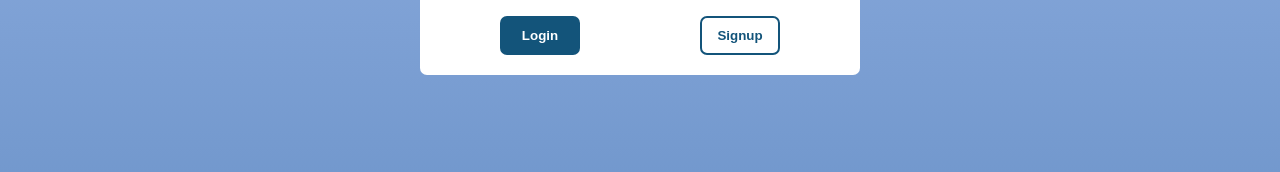
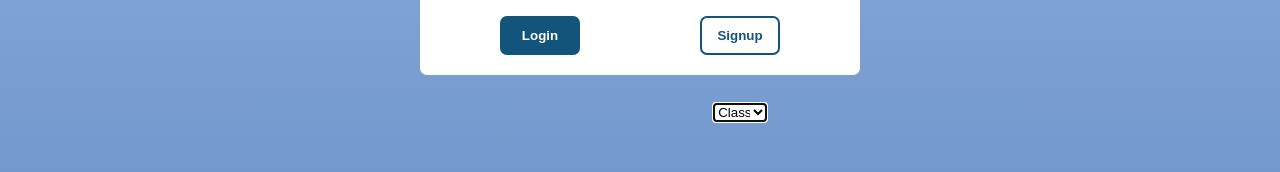
Before and after one commit to FaizullahSayyed/MCQ_TEST, a React (Create React App) app in the folder mcq_test/: page /login in a window 1280 px wide. Both pictures are taken after a click on the button "Signup". Shown: the part 491-663 px from the top of the page. Built offline with nearby package versions, Linux system fonts and the light colour scheme.

Commit message:
adding signup form

```diff
--- a/mcq_test/src/components/Login/index.js
+++ b/mcq_test/src/components/Login/index.js
@@ -2,7 +2,7 @@ import { useState } from 'react'
 import axios from 'axios'
 import Popup from 'reactjs-popup'
 
-import {BGContainer, ButtonContainer, Form, FormContainer, FormHeading, InputContainer, InputField, Label, LoginButton, SignupButton, SignUpContainer} from './styledComponents'
+import {BGContainer, ButtonContainer, Form, FormContainer, FormHeading, InputContainer, InputField, Label, LoginButton, SignupButton, SignUpContainer, StyledOption, StyledSelect} from './styledComponents'
 
 const Login = () =>{
     const [username, setName] = useState("")
@@ -41,14 +41,26 @@ const Login = () =>{
                 className="popup-content">
                     {close => (
                         <SignUpContainer>
+                            <Form>
                                 <InputContainer>
                                     <Label htmlFor='fullname'></Label>
                                     <InputContainer placeholder='Full Name' id='fullname'/>
                                 </InputContainer>
                                 <InputContainer>
                                     <Label htmlFor='class'></Label>
-                                <InputContainer placeholder='Class' id='fullname'/>
+                                   <StyledSelect>
+                                        <StyledOption value="Class 1">
+                                            Class 1
+                                        </StyledOption>
+                                        <StyledOption value="Class 2">
+                                            Class 2
+                                        </StyledOption>
+                                        <StyledOption value="Class 3">
+                                            Class 3
+                                        </StyledOption>
+                                   </StyledSelect>
                                 </InputContainer>
+                            </Form>
                         </SignUpContainer>
                     )}
 
```
Lines whose indentation alone changed are shown as unchanged.
